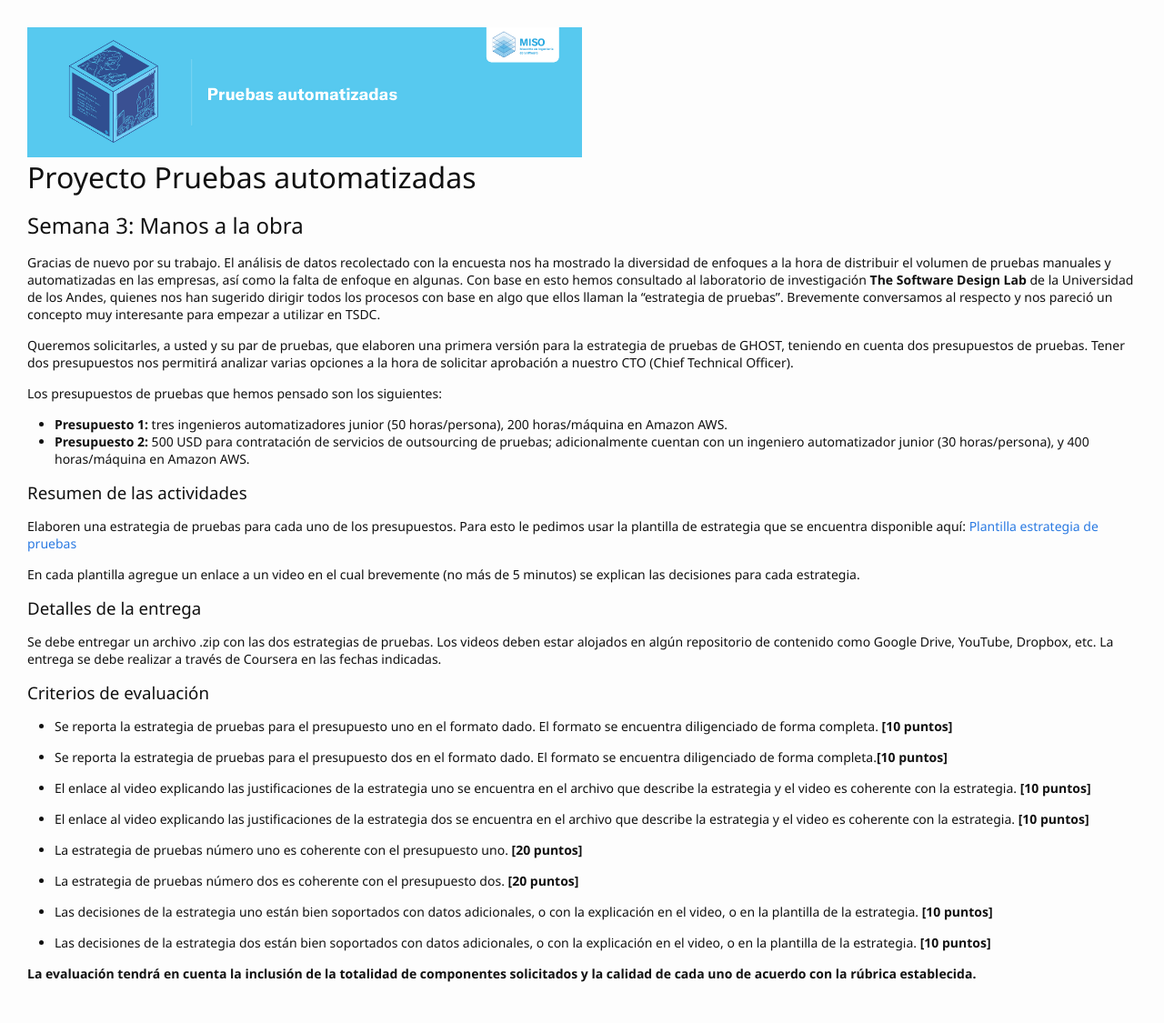
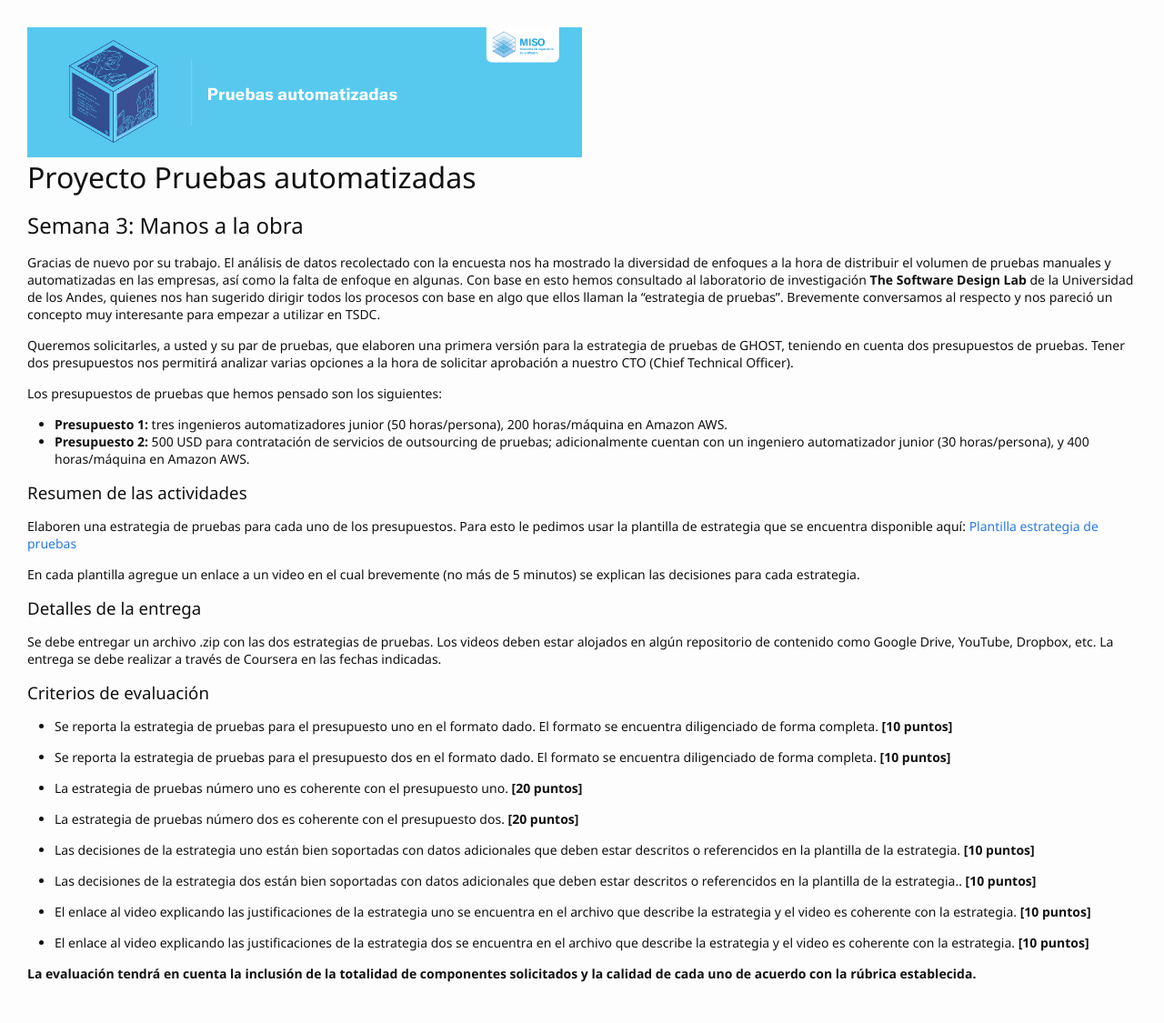
Before and after one commit to TiCSw/mt1_guias_pruebas, a Jekyll site: the page built from docs/semanas/semana3.md, in a window 1280 px wide. Shown: the whole page at 91% size. Built offline with Jekyll 4.4.1, drawn with Linux system fonts in a browser that asks for light colours; some web fonts are replaced; our own code applies the rules of GitHub Pages for plain Markdown files; comment, search, counter and statistics services are not loaded.

Commit message:
proyecto semana 3 - criterios de evaluación

```diff
--- a/docs/semanas/semana3.md
+++ b/docs/semanas/semana3.md
@@ -25,19 +25,19 @@ Se debe entregar un archivo .zip con las dos estrategias de pruebas. Los videos
 
 - Se reporta la estrategia de pruebas para el presupuesto uno en el formato dado. El formato se encuentra diligenciado de forma completa. **[10 puntos]**
 
-- Se reporta la estrategia de pruebas para el presupuesto dos en el formato dado. El formato se encuentra diligenciado de forma completa.**[10 puntos]**
+- Se reporta la estrategia de pruebas para el presupuesto dos en el formato dado. El formato se encuentra diligenciado de forma completa. **[10 puntos]**
+
+- La estrategia de pruebas número uno es coherente con el presupuesto uno. **[20 puntos]**
+
+- La estrategia de pruebas número dos es coherente con el presupuesto dos. **[20 puntos]**
+
+- Las decisiones de la estrategia uno están bien soportadas con datos adicionales que deben estar descritos o referencidos en la plantilla de la estrategia. **[10 puntos]**
+
+- Las decisiones de la estrategia dos están bien soportadas con datos adicionales que deben estar descritos o referencidos en la plantilla de la estrategia.. **[10 puntos]**
 
 - El enlace al video explicando las justificaciones de la estrategia uno se encuentra en el archivo que describe la estrategia y el video es coherente con la estrategia. **[10 puntos]**
 
 - El enlace al video explicando las justificaciones de la estrategia dos se encuentra en el archivo que describe la estrategia y el video es coherente con la estrategia. **[10 puntos]**
 
-- La estrategia de pruebas número uno es coherente con el presupuesto uno. **[20 puntos]**
-
-- La estrategia de pruebas número dos es coherente con el presupuesto dos. **[20 puntos]**
-
-- Las decisiones de la estrategia uno están bien soportados con datos adicionales, o con la explicación en el video, o en la plantilla de la estrategia. **[10 puntos]**
-
-- Las decisiones de la estrategia dos están bien soportados con datos adicionales, o con la explicación en el video, o en la plantilla de la estrategia. **[10 puntos]**
-
 
 **La evaluación tendrá en cuenta la inclusión de la totalidad de componentes solicitados y la calidad de cada uno de acuerdo con la rúbrica establecida.**
```
